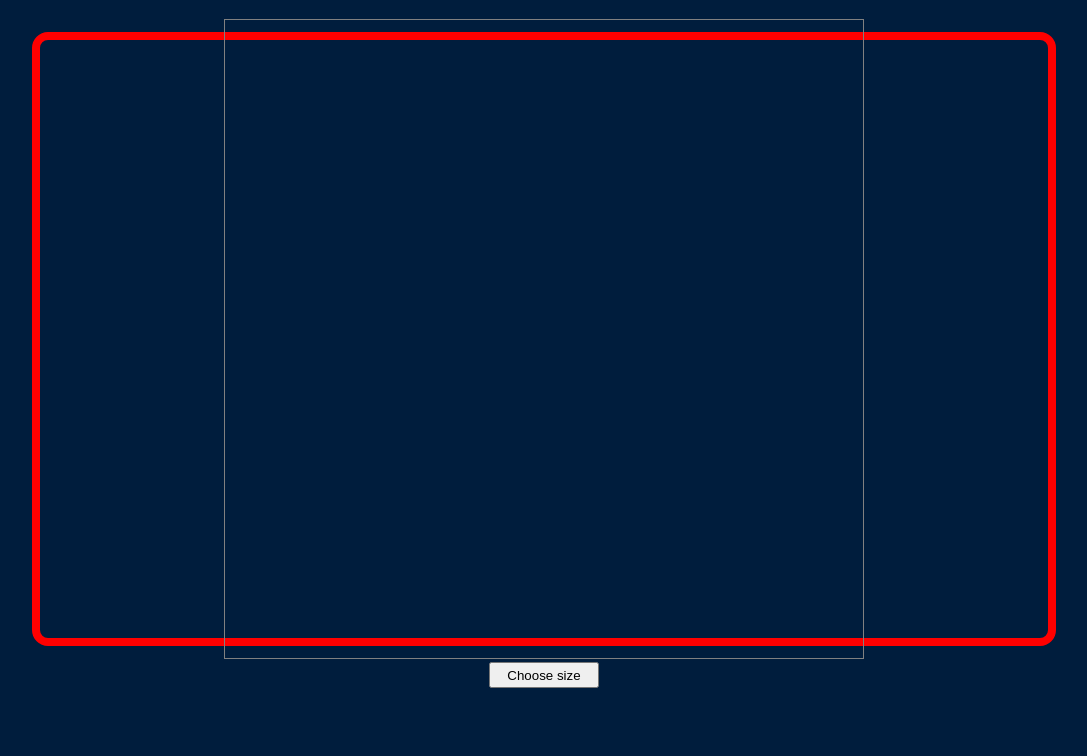
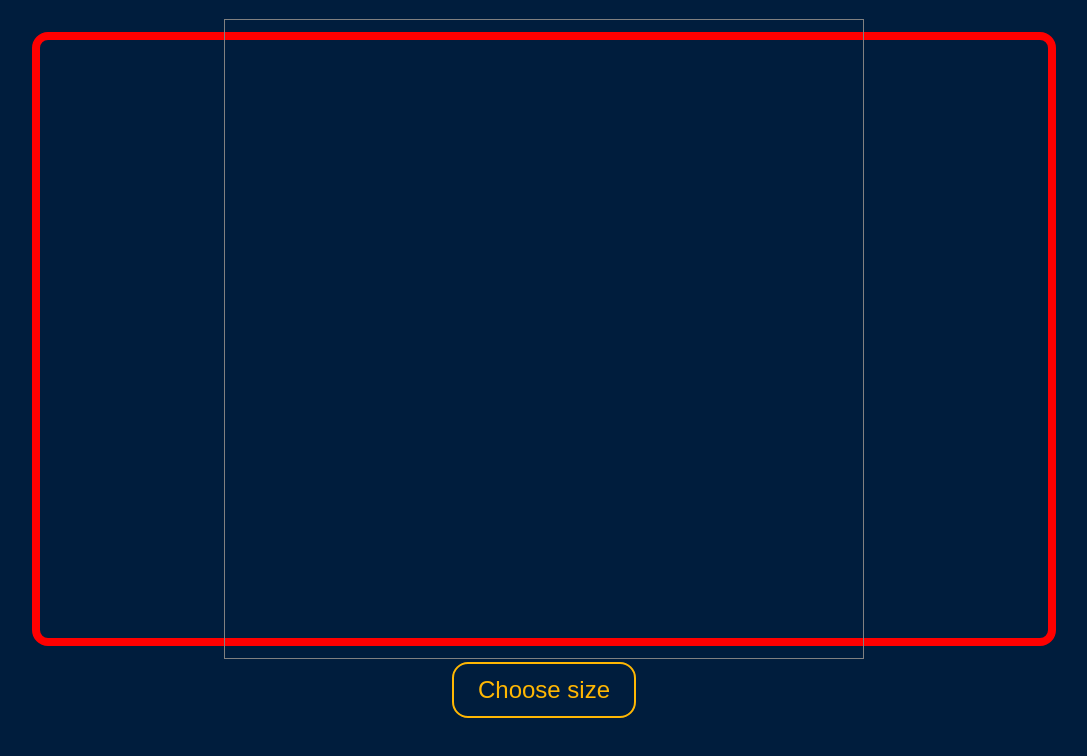
Before and after one commit to TweestidBunny/etch-a-sketch, a plain HTML site: page index.html in a window 1280 px wide. Shown: the whole page, without its empty margins (96-1183 px from the left). Drawn offline with Linux system fonts and the light colour scheme.

Commit message:
Add styling to size button

```diff
--- a/resources/styles.css
+++ b/resources/styles.css
@@ -51,6 +51,16 @@ body {
 
 button {
   display: block;
-  padding: .2rem 1rem;
+  background-color: #0000;
+  color: #ffb703;
+  border: 2px solid;
+  font-size: 1.5rem;
+  padding: .75rem 1.5rem;
   margin: 1rem auto 0;
+  border-radius: 1rem;
+  cursor: pointer;
 }
+
+button:hover {
+  color: #ffc30099;
+}
```
